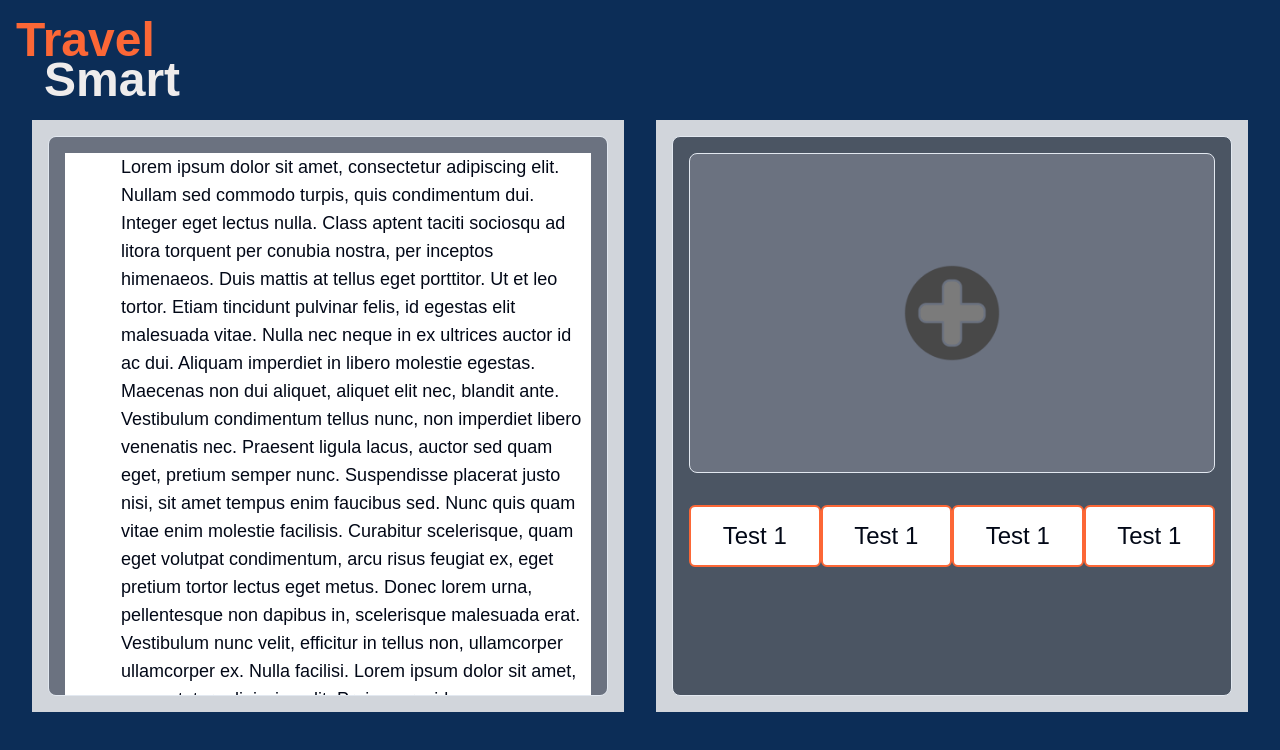
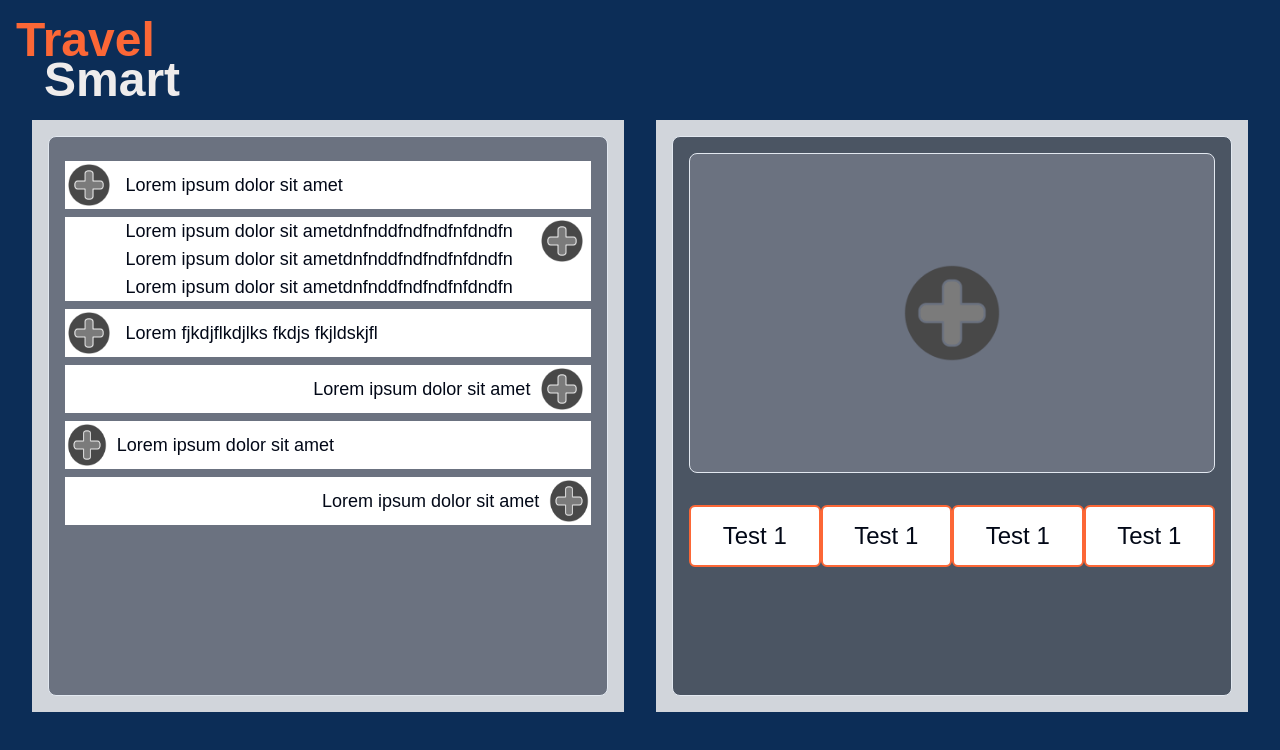
Before and after one commit to Asim-Shah-2004/Recursion5-InitToWinIt, a React (Vite) app in the folder client/: page /dashboard in a window 1280 px wide. Shown: the top 750 px of the page. Built offline with nearby package versions, Linux system fonts and the light colour scheme; a web font is replaced by a local one.

Commit message:
add bubble

```diff
--- a/client/src/pages/Dashboard.jsx
+++ b/client/src/pages/Dashboard.jsx
@@ -52,16 +52,52 @@ const Dashboard = () => {
 
                     <div className="bg-gray-300 h-fit p-4">
                         <div className="bg-gray-500 h-[70vh] p-4 border border-solid rounded-lg overflow-auto">
+
                             {/* Chat Bubble */}
-                            <div className='bg-white flex items-center'>
-                                <img src={plusicon} className="h-12" />
-                                <div className='mx-2 text-lg align-middle leading-7'>Lorem ipsum dolor sit amet, consectetur adipiscing elit. Nullam sed commodo turpis, quis condimentum dui. Integer eget lectus nulla. Class aptent taciti sociosqu ad litora torquent per conubia nostra, per inceptos himenaeos. Duis mattis at tellus eget porttitor. Ut et leo tortor. Etiam tincidunt pulvinar felis, id egestas elit malesuada vitae. Nulla nec neque in ex ultrices auctor id ac dui. Aliquam imperdiet in libero molestie egestas. Maecenas non dui aliquet, aliquet elit nec, blandit ante. Vestibulum condimentum tellus nunc, non imperdiet libero venenatis nec. Praesent ligula lacus, auctor sed quam eget, pretium semper nunc.
+                            <div className='bg-white grid grid-cols-10 my-2'>
+                                <img src={plusicon} className="h-12 col-span-1" />
+                                <div className='mx-2 text-lg flex items-center leading-7 col-span-8'>
+                                    Lorem ipsum dolor sit amet
+                                </div>
+                            </div>
+                            <div className='bg-white grid grid-cols-10'>
+                                <div className='col-span-1'></div>
+                                <div className='mx-2 text-lg flex justify-end items-center leading-7 col-span-8'>
+                                    Lorem ipsum dolor sit ametdnfnddfndfndfnfdndfn
+                                    Lorem ipsum dolor sit ametdnfnddfndfndfnfdndfn
+                                    Lorem ipsum dolor sit ametdnfnddfndfndfnfdndfn
+                                </div>
+                                <img src={plusicon} className="h-12 col-span-1" />
+                            </div>
+                            <div className='bg-white grid grid-cols-10 my-2'>
+                                <img src={plusicon} className="h-12 col-span-1" />
+                                <div className='mx-2 text-lg flex items-center leading-7 col-span-8'>
+                                    Lorem fjkdjflkdjlks fkdjs fkjldskjfl
+                                </div>
+                            </div>
+                            <div className='bg-white grid grid-cols-10'>
+                                <div className='col-span-1'></div>
+                                <div className='mx-2 text-lg flex justify-end items-center leading-7 col-span-8 *:'>
+                                    Lorem ipsum dolor sit amet
+                                </div>
+                                <img src={plusicon} className="h-12 col-span-1" />
+                            </div>
+                            <div className='bg-white grid grid-cols-12 my-2'>
+                                <img src={plusicon} className="h-12 col-span-1" />
+                                <div className='mx-2 text-lg flex items-center leading-7 col-span-10'>
+                                    Lorem ipsum dolor sit amet
+                                </div>
+                            </div>
+                            <div className='bg-white grid grid-cols-12'>
+                                <div className='col-span-1'></div>
+                                <div className='mx-2 text-lg flex justify-end items-center leading-7 col-span-10'>
+                                    Lorem ipsum dolor sit amet
+                                </div>
+                                <img src={plusicon} className="h-12 col-span-1" />
+                            </div>
 
-                                    Suspendisse placerat justo nisi, sit amet tempus enim faucibus sed. Nunc quis quam vitae enim molestie facilisis. Curabitur scelerisque, quam eget volutpat condimentum, arcu risus feugiat ex, eget pretium tortor lectus eget metus. Donec lorem urna, pellentesque non dapibus in, scelerisque malesuada erat. Vestibulum nunc velit, efficitur in tellus non, ullamcorper ullamcorper ex. Nulla facilisi. Lorem ipsum dolor sit amet, consectetur adipiscing elit. Proin a gravida neque. Praesent volutpat pretium scelerisque.Lorem ipsum dolor sit amet, consectetur adipiscing elit. Nullam sed commodo turpis, quis condimentum dui. Integer eget lectus nulla. Class aptent taciti sociosqu ad litora torquent per conubia nostra, per inceptos himenaeos. Duis mattis at tellus eget porttitor. Ut et leo tortor. Etiam tincidunt pulvinar felis, id egestas elit malesuada vitae. Nulla nec neque in ex ultrices auctor id ac dui. Aliquam imperdiet in libero molestie egestas. Maecenas non dui aliquet, aliquet elit nec, blandit ante. Vestibulum condimentum tellus nunc, non imperdiet libero venenatis nec. Praesent ligula lacus, auctor sed quam eget, pretium semper nunc.
 
-                                    Suspendisse placerat justo nisi, sit amet tempus enim faucibus sed. Nunc quis quam vitae enim molestie facilisis. Curabitur scelerisque, quam eget volutpat condimentum, arcu risus feugiat ex, eget pretium tortor lectus eget metus. Donec lorem urna, pellentesque non dapibus in, scelerisque malesuada erat. Vestibulum nunc velit, efficitur in tellus non, ullamcorper ullamcorper ex. Nulla facilisi. Lorem ipsum dolor sit amet, consectetur adipiscing elit. Proin a gravida neque. Praesent volutpat pretium scelerisque.</div>
-                            </div>
-                            {/* <Chat Bot /> */}
+
                         </div>
 
                     </div>
```
